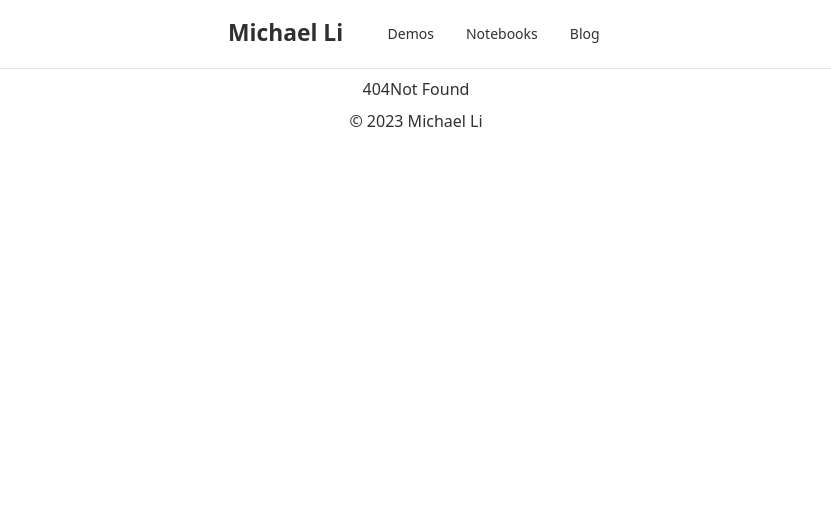
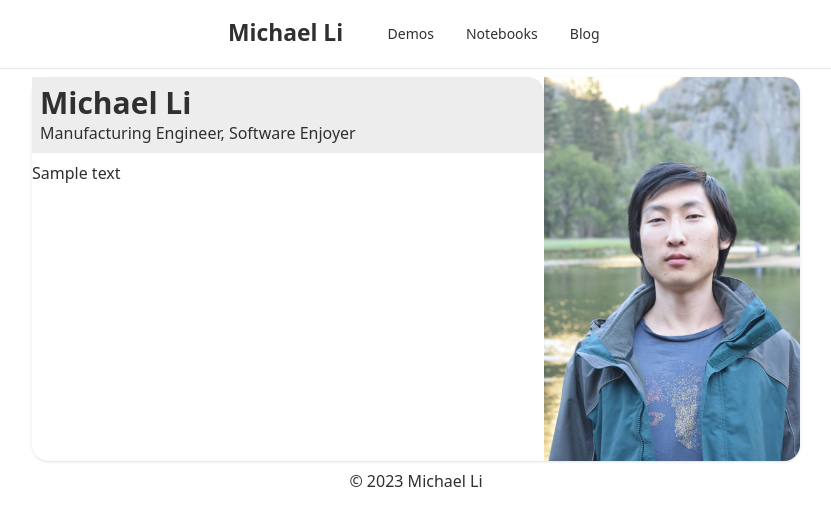
Before and after one commit to magicalpuffin/mli-puffinsystems, a SvelteKit app in the folder puffinsystems_homepage/: page /test in a window 1280 px wide. Before the commit this address had no page. Shown: the top 526 px of the page, without its empty margins (224-1055 px from the left). Built offline with nearby package versions, Linux system fonts and the light colour scheme.

Commit message:
testing daisyui cards

```diff
--- a/puffinsystems_homepage/src/routes/+layout.svelte
+++ b/puffinsystems_homepage/src/routes/+layout.svelte
@@ -4,12 +4,12 @@
   import Footer from "$lib/components/Footer.svelte";
 </script>
 
-<div>
-  <Navbar />
-  <main>
-    <div class="mx-2 my-2 flex justify-center">
+<Navbar />
+<main>
+  <div class="mx-2 my-2 flex justify-center">
+    <div class="container max-w-3xl">
       <slot />
     </div>
-  </main>
-  <Footer />
-</div>
+  </div>
+</main>
+<Footer />
--- a/puffinsystems_homepage/src/routes/+page.svelte
+++ b/puffinsystems_homepage/src/routes/+page.svelte
@@ -13,7 +13,7 @@
   // });
 </script>
 
-<div in:fade class="container flex max-w-3xl snap-y flex-col gap-4">
+<div in:fade class="flex snap-y flex-col gap-4">
   <div class="">
     <h2 class="mx-2 my-2 text-3xl font-bold tracking-widest" id="aboutme">
       About Me
--- /dev/null
+++ b/puffinsystems_homepage/src/routes/test/+page.svelte
@@ -0,0 +1,19 @@
+<div class="card md:card-side bg-base-100 shadow md:h-96">
+  <div class="card-body p-0">
+    <div class="bg-base-200 rounded-tr-2xl p-2">
+      <h2 class="card-title text-3xl">Michael Li</h2>
+      <p>Manufacturing Engineer, Software Enjoyer</p>
+    </div>
+    <p>Sample text</p>
+  </div>
+  <figure>
+    <img
+      class="aspect-square max-h-96 w-full object-cover md:aspect-auto"
+      src="/images/self_portrait.JPG"
+      alt="self portrait"
+    />
+  </figure>
+</div>
+
+<!-- class="aspect-square max-h-96 w-full rounded-t-lg object-cover md:aspect-auto md:w-auto md:rounded-l-none md:rounded-r-lg"
+ -->
```
